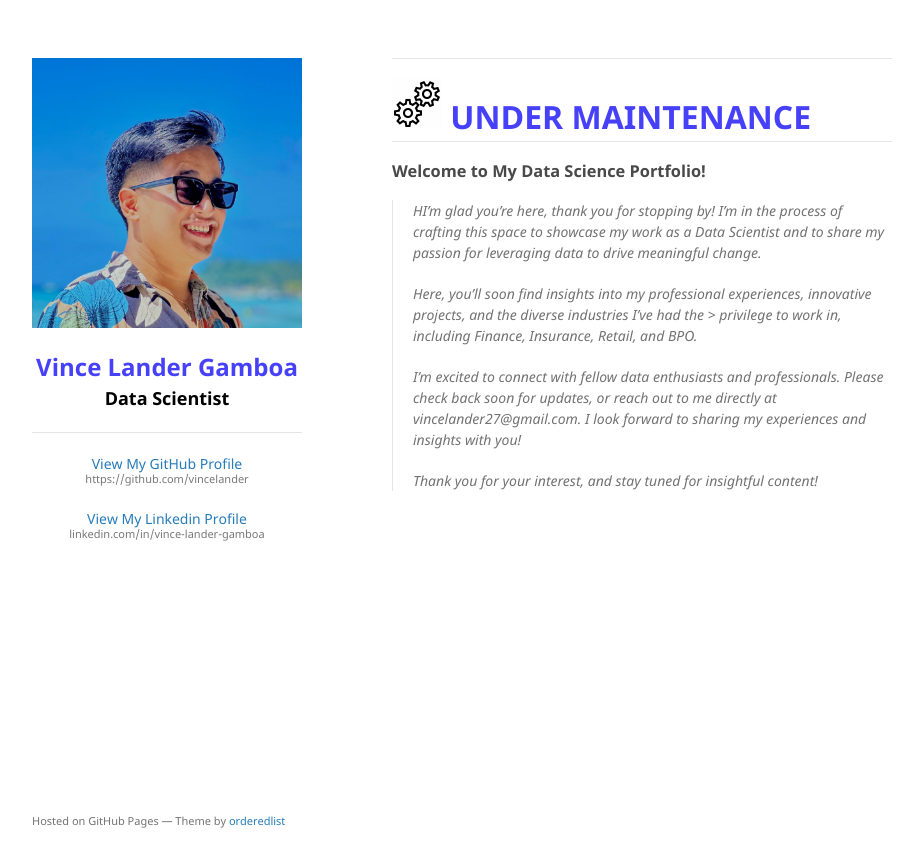
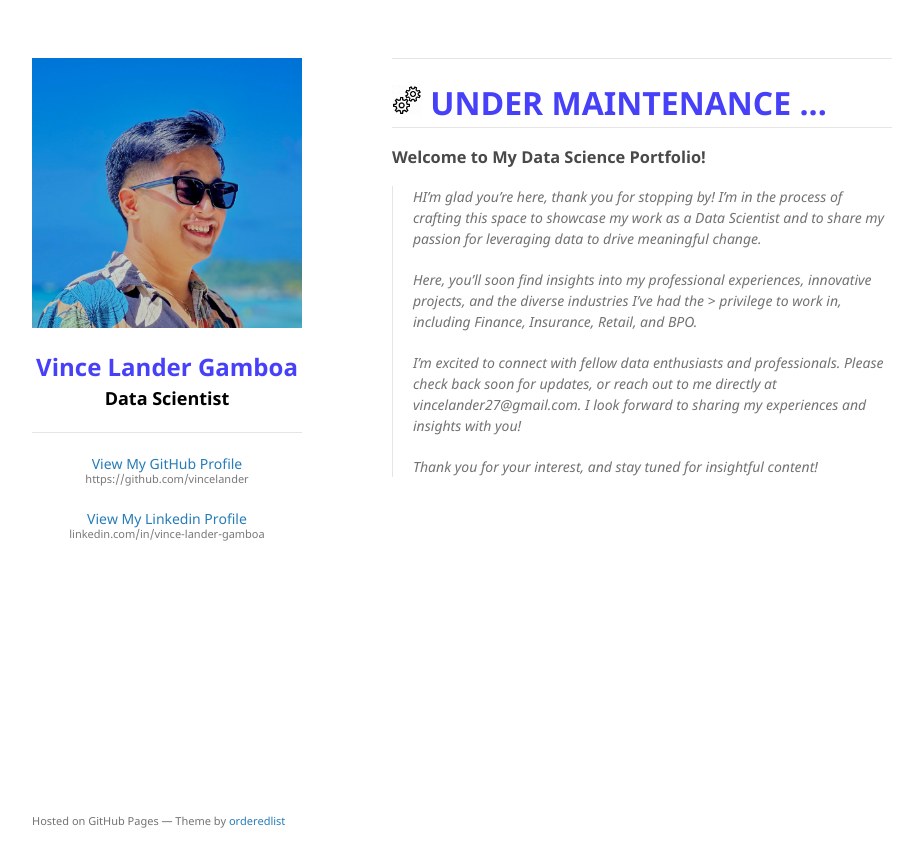
Before and after one commit to vincelander/vincelander.github.io, a Jekyll site: the page built from index.md, in a window 1280 px wide. Shown: the top 867 px of the page, without its empty margins (178-1101 px from the left). Built offline with Jekyll 4.4.1, drawn with Linux system fonts in a browser that asks for light colours.

Commit message:
update view and details

```diff
--- a/_layouts/default.html
+++ b/_layouts/default.html
@@ -125,8 +125,8 @@
       <section>
         <hr>
         <font size="6" color="#4740F9">
-          <img src="/assets/img/gear-logo.gif" alt="Logo" style="max-width:25%;">
-          <b>UNDER MAINTENANCE</b>
+          <img src="/assets/img/gear-logo.gif" alt="Logo" style="width:30px; height:auto;">
+          <b>UNDER MAINTENANCE ...</b>
         </font>
         <hr>
 
```
